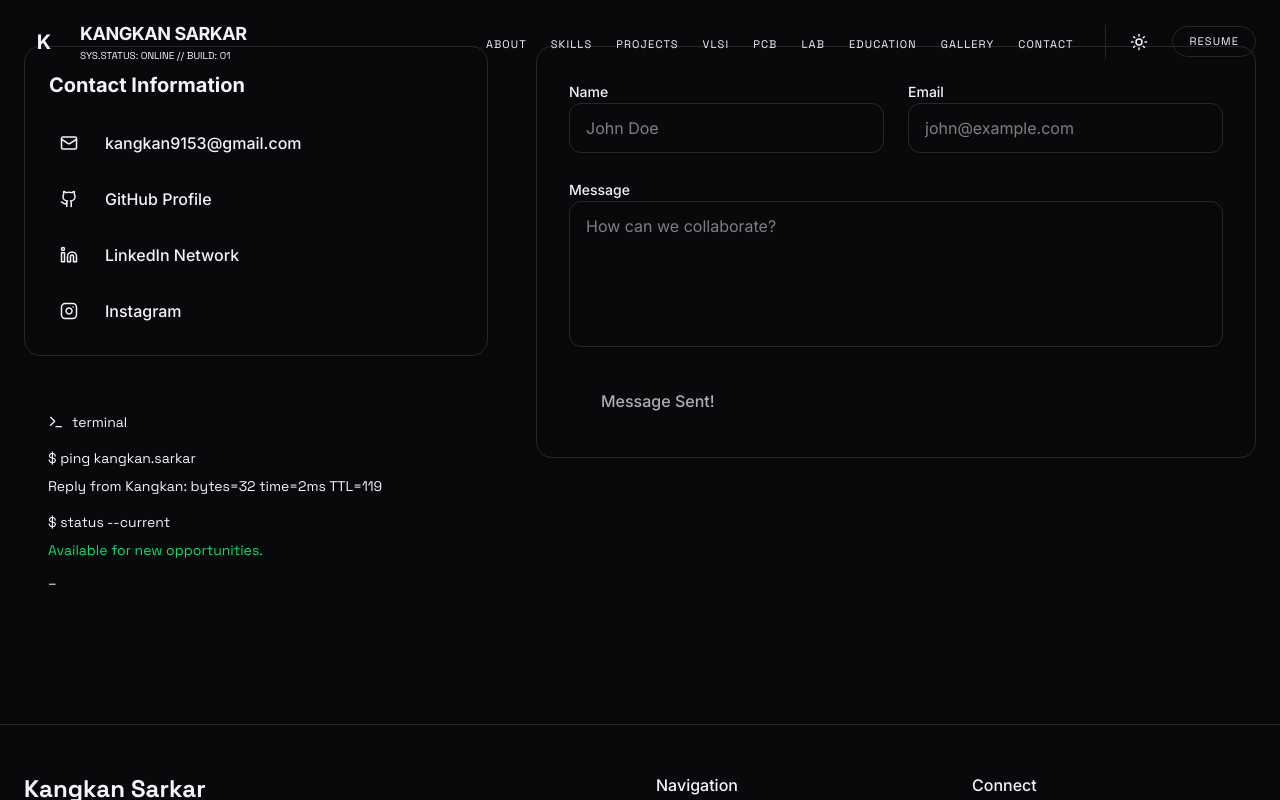
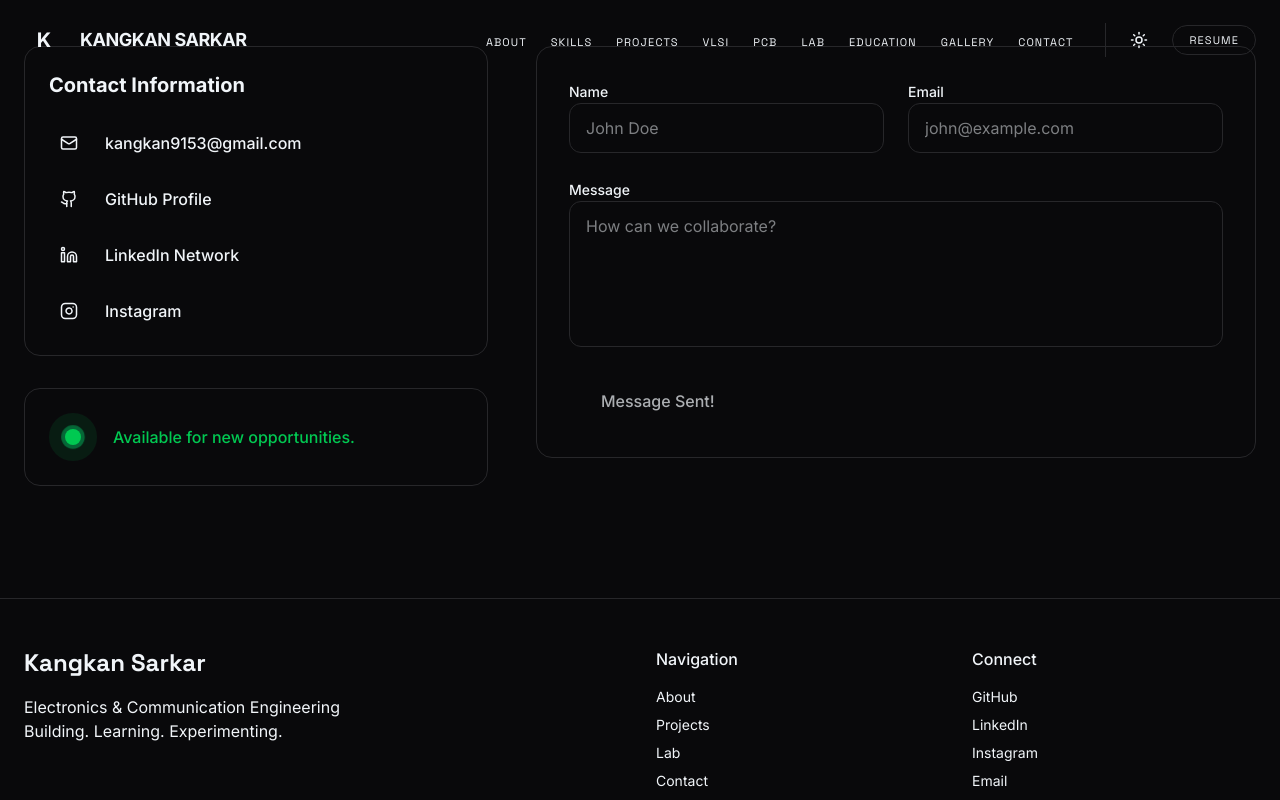
Before and after one commit to kangkan9153/Portfolio, a React (Vite) app: page / in a window 1280 px wide. Both pictures are taken after typing "Sample", "name@example.com", "Sample" into the empty fields and a click on the button "Send Message". Shown: the part 8139-8939 px from the top of the page. Built offline with nearby package versions, Linux system fonts and the light colour scheme.

Commit message:
feat: update resume links, deployment path, and UI
- Update resume links to point to external drive
- Adjust Vite base path for deployment
- Update theme color variables and styling
- Refactor contact status UI and hero timeline details

```diff
--- a/src/components/layout/Navbar.tsx
+++ b/src/components/layout/Navbar.tsx
@@ -46,7 +46,6 @@ export function Navbar() {
             </div>
             <div>
               <h1 className="text-lg font-bold tracking-tight">KANGKAN SARKAR</h1>
-              <p className="text-[10px] font-mono-tech text-primary uppercase">SYS.STATUS: ONLINE // BUILD: 01</p>
             </div>
           </a>
         </div>
@@ -75,7 +74,9 @@ export function Navbar() {
               {theme === 'dark' ? <Sun size={18} /> : <Moon size={18} />}
             </button>
             <a
-              href="#resume"
+              href="https://drive.google.com/file/d/1ntEvTrXSi9PuLk8nGqmmX0qmSJmRag7f/view?usp=sharing"
+              target="_blank"
+              rel="noreferrer"
               className="bg-primary/10 border border-primary/30 text-primary px-4 py-1.5 rounded-full text-[11px] font-mono-tech uppercase tracking-widest transition-colors hover:bg-primary/20"
             >
               Resume
@@ -121,7 +122,9 @@ export function Navbar() {
                 </a>
               ))}
               <a
-                href="#resume"
+                href="https://drive.google.com/file/d/1ntEvTrXSi9PuLk8nGqmmX0qmSJmRag7f/view?usp=sharing"
+                target="_blank"
+                rel="noreferrer"
                 className="bg-primary text-primary-foreground px-4 py-3 rounded-lg text-center font-medium mt-4"
               >
                 Download Resume
--- a/src/components/sections/Contact.tsx
+++ b/src/components/sections/Contact.tsx
@@ -60,18 +60,14 @@ export function Contact() {
             </div>
           </div>
 
-          <div className="bg-foreground text-background p-6 rounded-2xl">
-            <div className="flex items-center gap-2 mb-4 text-background/70 font-mono-tech text-sm">
-              <Terminal size={16} />
-              <span>terminal</span>
+          <div className="bg-card border border-border p-6 rounded-2xl flex items-center gap-4">
+            <div className="w-12 h-12 rounded-full bg-green-500/10 flex items-center justify-center shrink-0">
+              <span className="relative flex h-4 w-4">
+                <span className="animate-ping absolute inline-flex h-full w-full rounded-full bg-green-400 opacity-75"></span>
+                <span className="relative inline-flex rounded-full h-4 w-4 bg-green-500"></span>
+              </span>
             </div>
-            <div className="font-mono-tech text-sm space-y-2">
-              <p className="text-primary">$ ping kangkan.sarkar</p>
-              <p className="text-background/80">Reply from Kangkan: bytes=32 time=2ms TTL=119</p>
-              <p className="text-primary mt-4">$ status --current</p>
-              <p className="text-green-400">Available for new opportunities.</p>
-              <span className="animate-pulse">_</span>
-            </div>
+            <p className="text-green-500 font-medium">Available for new opportunities.</p>
           </div>
 
         </div>
--- a/src/components/sections/Hero.tsx
+++ b/src/components/sections/Hero.tsx
@@ -30,7 +30,7 @@ export function Hero() {
             >
               <div className="inline-flex items-center gap-2 px-3 py-1 rounded-full bg-muted border border-border text-sm font-mono-tech mb-6">
                 <span className="w-2 h-2 rounded-full bg-primary animate-pulse" />
-                ECE / 2026
+                ECE / 2024-28
               </div>
 
               <h1 className="text-5xl md:text-7xl font-extrabold tracking-tighter leading-[1.1] mb-6 text-foreground">
@@ -57,7 +57,9 @@ export function Hero() {
                 <ArrowRight size={16} />
               </a>
               <a
-                href="#resume"
+                href="https://drive.google.com/file/d/1ntEvTrXSi9PuLk8nGqmmX0qmSJmRag7f/view?usp=sharing"
+                target="_blank"
+                rel="noreferrer"
                 className="inline-flex items-center gap-2 bg-transparent hover:bg-muted text-foreground border border-border px-6 py-3 rounded-lg font-bold text-sm transition-colors"
               >
                 <Download size={16} />
--- a/src/index.css
+++ b/src/index.css
@@ -1,7 +1,21 @@
 @import "tailwindcss";
 
 @layer base {
-  :root, .dark {
+  :root {
+    --background: #ffffff;
+    --foreground: #0f172a;
+    --card: #ffffff;
+    --card-foreground: #0f172a;
+    --border: #e2e8f0;
+    --primary: #0891b2;
+    --primary-foreground: #ffffff;
+    --muted: #f1f5f9;
+    --muted-foreground: #64748b;
+    --accent: rgba(8, 145, 178, 0.1);
+    --accent-foreground: #0e7490;
+  }
+
+  .dark {
     --background: #09090b;
     --foreground: #f1f5f9;
     --card: #131316;
--- a/vite.config.ts
+++ b/vite.config.ts
@@ -5,7 +5,7 @@ import {defineConfig} from 'vite';
 
 export default defineConfig(() => {
   return {
-    base: './',
+    base: '/Portfolio/',
     plugins: [react(), tailwindcss()],
     resolve: {
       alias: {
```
